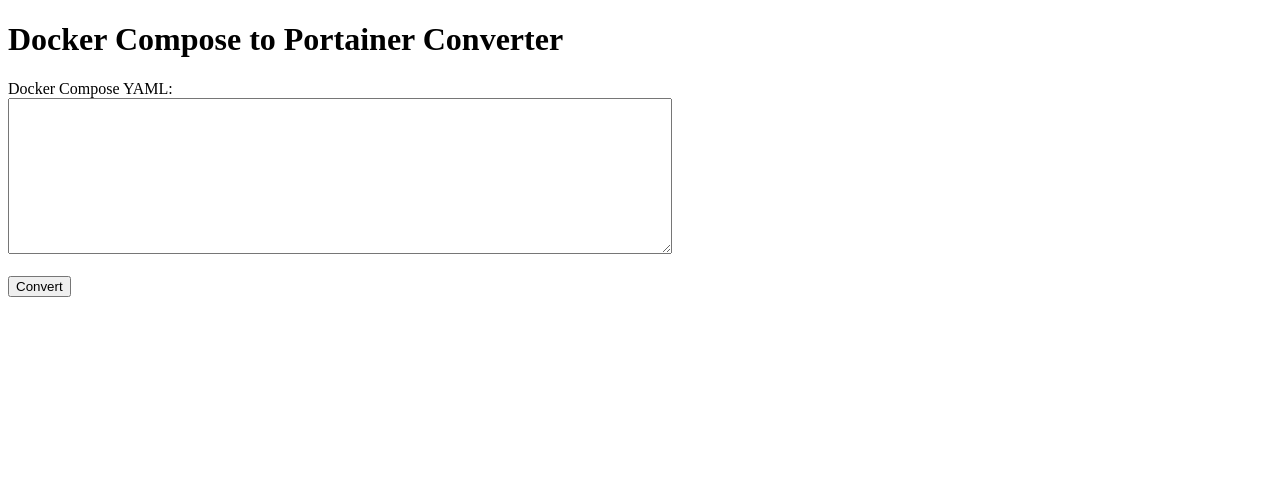
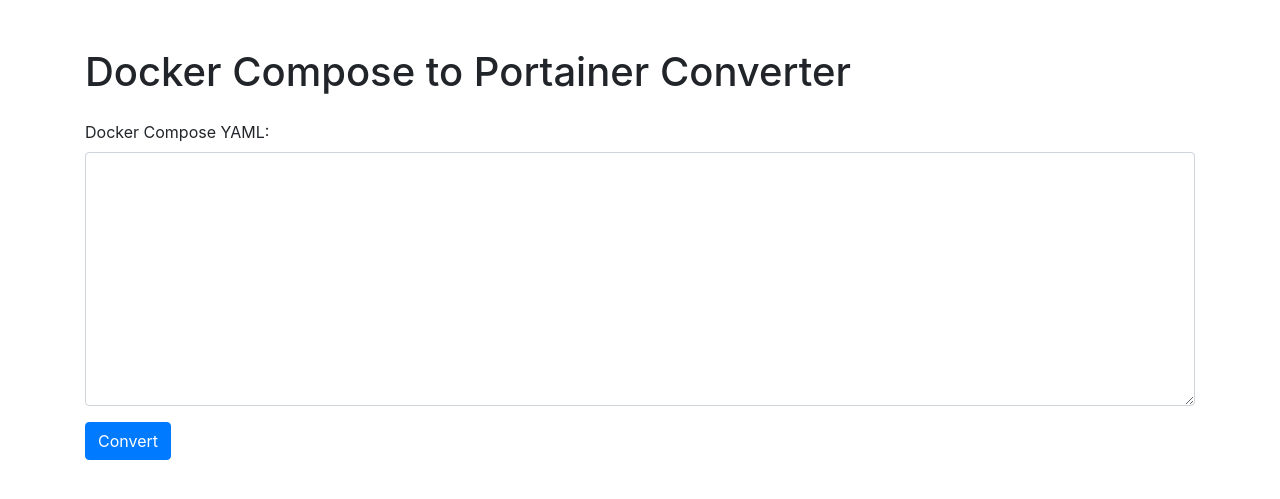
Before and after one commit to karmarcharger/compose-portainer, a Flask app: page / in a window 1280 px wide. Shown: the top 499 px of the page. Run offline with Flask 3, Linux system fonts and the light colour scheme; some libraries are stand-ins or nearby versions.

Commit message:
Update index.html
updated with bootstrap to look nicer

```diff
--- a/templates/index.html
+++ b/templates/index.html
@@ -2,22 +2,27 @@
 <html>
 <head>
     <title>Compose to Portainer Converter</title>
+    <link href="https://maxcdn.bootstrapcdn.com/bootstrap/4.5.2/css/bootstrap.min.css" rel="stylesheet">
 </head>
 <body>
-    <h1>Docker Compose to Portainer Converter</h1>
+    <div class="container">
+        <h1 class="mt-5 mb-4">Docker Compose to Portainer Converter</h1>
         <form method="POST">
-        <label for="compose_yml">Docker Compose YAML:</label><br>
-        <textarea name="compose_yml" rows="10" cols="80"></textarea><br><br>
-        <input type="submit" value="Convert">
+            <div class="form-group">
+                <label for="compose_yml">Docker Compose YAML:</label>
+                <textarea class="form-control" name="compose_yml" rows="10" cols="80"></textarea>
+            </div>
+            <button type="submit" class="btn btn-primary">Convert</button>
         </form>
 
         {% if error %}
-        <p style="color: red">{{ error }}</p>
+            <div class="alert alert-danger mt-4">{{ error }}</div>
         {% endif %}
 
         {% if portainer_json %}
-        <h2>Portainer JSON:</h2>
-        <textarea rows="20" cols="80" readonly>{{ portainer_json }}</textarea>
+            <h2 class="mt-4">Portainer JSON:</h2>
+            <textarea class="form-control" rows="20" cols="80" readonly>{{ portainer_json }}</textarea>
         {% endif %}
+    </div>
 </body>
 </html>
```
Lines whose indentation alone changed are shown as unchanged.
